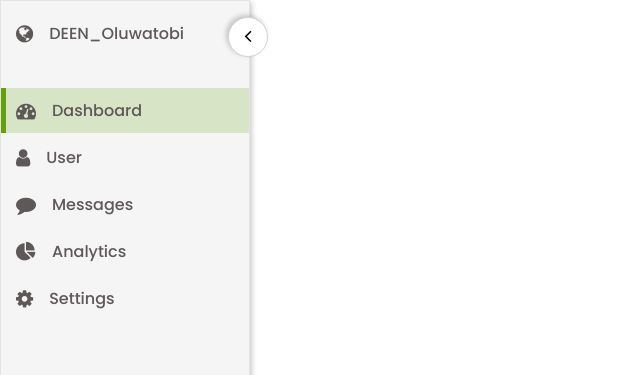
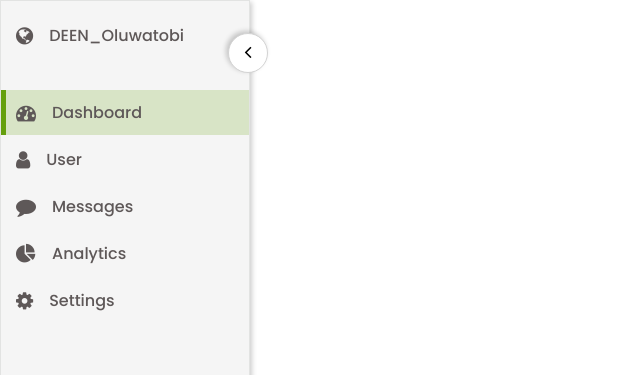
Before and after one commit to DEENOluwatobi/side_nav, a plain HTML site: page index.html in a window 1280 px wide. Shown: the top 375 px of the page, 0-640 px from the left. Drawn offline with Linux system fonts and the light colour scheme.

Commit message:
hid the <ul> overfow

```diff
--- a/style.css
+++ b/style.css
@@ -17,9 +17,9 @@ nav{
 }
 .nav-expand{
     position: absolute;
-    top: 1rem;
+    top: 2rem;
     right: -1.2rem;
-    z-index: 99;
+    z-index: 100;
     width: 2.5rem;
     height: 2.5rem;
     border: 1px solid lightgrey;
@@ -41,6 +41,7 @@ nav{
 }
 ul{
     margin: 10px 0;
+    overflow: hidden;
 }
 ul li{
     list-style: none;
```
